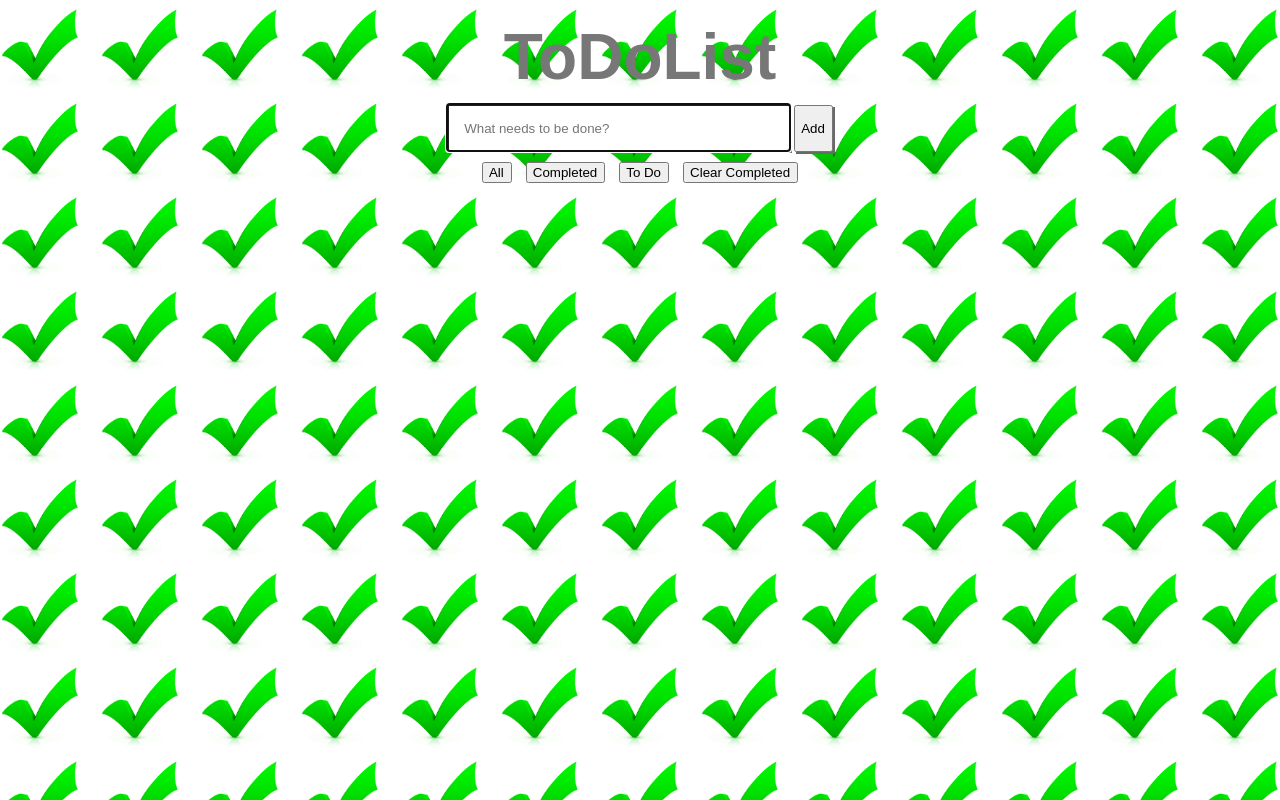
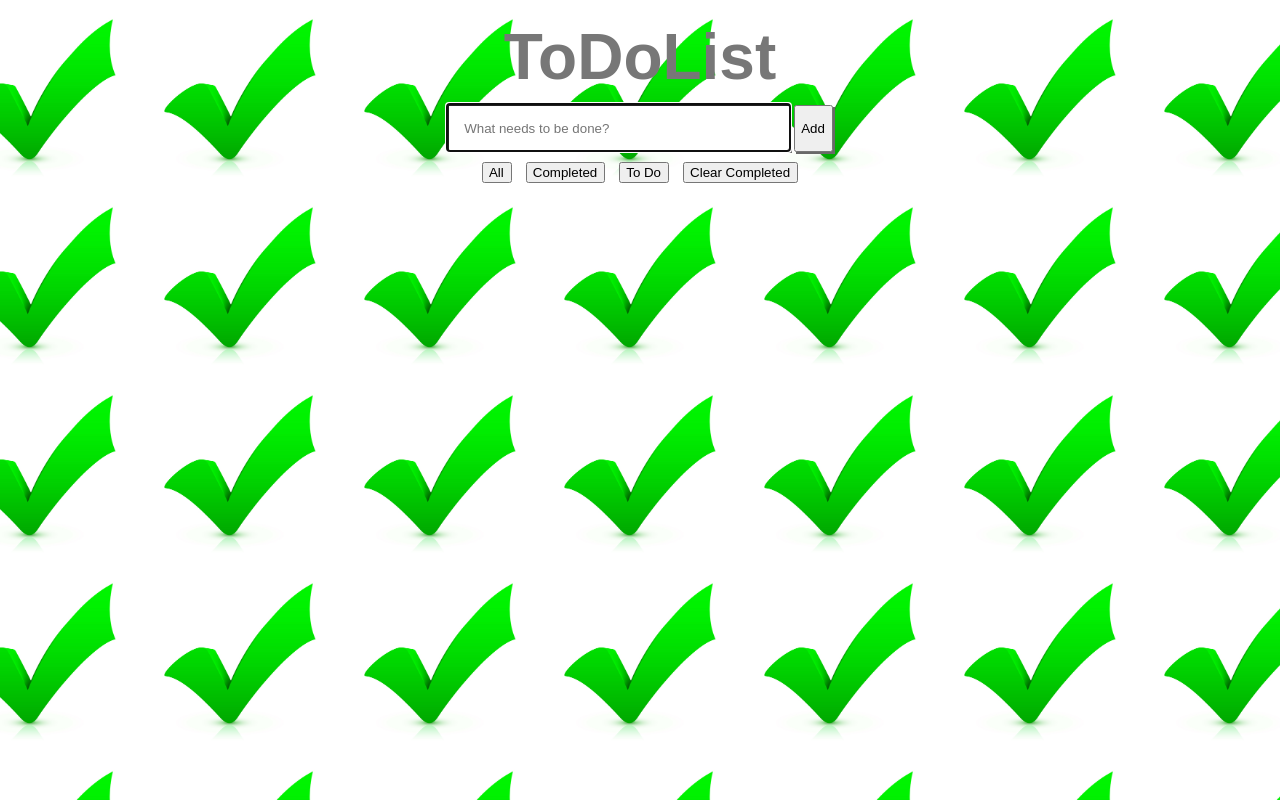
Before and after one commit to wadebev11/todolist.github.io, a plain HTML site: page index.html in a window 1280 px wide. Drawn offline with Linux system fonts and the light colour scheme.

Commit message:
Update project1.css

```diff
--- a/project1.css
+++ b/project1.css
@@ -6,7 +6,7 @@ html, body, h1, h2, h3, h4, ul, ol, li, p, a {
 }
 html {
     background: black url(Green-Check-Mark.jpg) top center repeat;
-    background-size: 100px auto;
+    background-size: 200px auto;
 }
 
 h1 {
```
